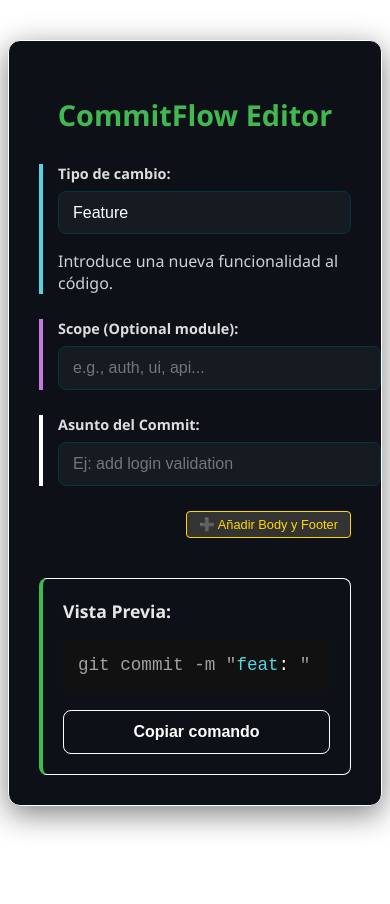
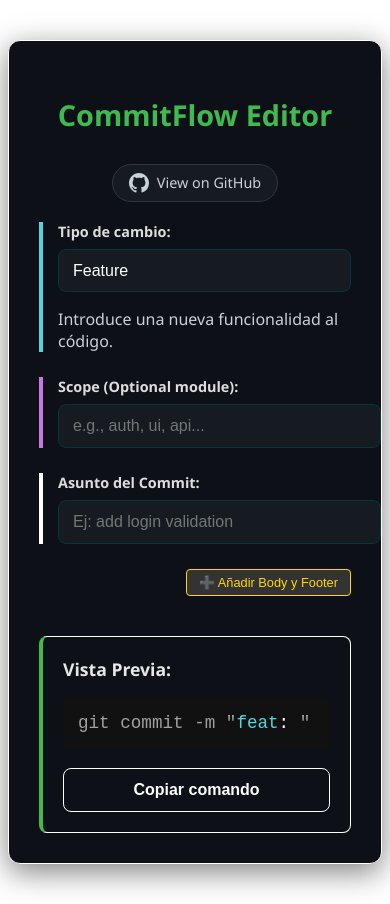
Before and after one commit to Ernesto-Sevilla/commit-flow, an Angular app: page / in a window 390 px wide. Before the commit the page ends 846 px from the top, so only its background shows below. Built offline with nearby package versions, Linux system fonts and the light colour scheme.

Commit message:
feat(ui): add GitHub repository link for project showcase
- Add a subtle 'View on GitHub' button to the main interface
- Implement hover animations and social icon for professional look
- Ensure responsive placement for portfolio visibility

```diff
--- a/src/app/features/commit-form/commit-form.html
+++ b/src/app/features/commit-form/commit-form.html
@@ -1,6 +1,14 @@
 <section class="commit-editor">
   <h2>CommitFlow Editor</h2>
 
+<div class="github-link-container">
+  <a href="https://github.com/Ernesto-Sevilla/commit-flow" target="_blank" class="github-link">
+    <svg xmlns="http://www.w3.org/2000/svg" width="20" height="20" fill="currentColor" viewBox="0 0 16 16">
+      <path d="M8 0C3.58 0 0 3.58 0 8c0 3.54 2.29 6.53 5.47 7.59.4.07.55-.17.55-.38 0-.19-.01-.82-.01-1.49-2.01.37-2.53-.49-2.69-.94-.09-.23-.48-.94-.82-1.13-.28-.15-.68-.52-.01-.53.63-.01 1.08.58 1.23.82.72 1.21 1.87.87 2.33.66.07-.52.28-.87.51-1.07-1.78-.2-3.64-.89-3.64-3.95 0-.87.31-1.59.82-2.15-.08-.2-.36-1.02.08-2.12 0 0 .67-.21 2.2.82.64-.18 1.32-.27 2-.27.68 0 1.36.09 2 .27 1.53-1.04 2.2-.82 2.2-.82.44 1.1.16 1.92.08 2.12.51.56.82 1.27.82 2.15 0 3.07-1.87 3.75-3.65 3.95.29.25.54.73.54 1.48 0 1.07-.01 1.93-.01 2.2 0 .21.15.46.55.38A8.012 8.012 0 0 0 16 8c0-4.42-3.58-8-8-8z"/>
+    </svg>
+    <span>View on GitHub</span>
+  </a>
+</div>
   <app-commit-header
     [selectedType]="selectedType"
     [scope]="scope"
--- a/src/app/features/commit-form/commit-form.scss
+++ b/src/app/features/commit-form/commit-form.scss
@@ -1,4 +1,5 @@
 @use '../../../styles/variables' as *;
+
 /* Global Reset: Consistent box sizing across the app */
 *,
 *::before,
@@ -30,4 +31,43 @@
     margin-bottom: 30px;
     font-size: 1.8rem;
   }
+
+  .github-link-container {
+    display: flex;
+    justify-content: center; // O 'flex-end' si lo quieres a la derecha
+    margin-bottom: 20px;
+  }
+
+  .github-link {
+    display: flex;
+    align-items: center;
+    gap: 8px;
+    padding: 8px 16px;
+
+    background-color: #161b22;
+    color: #c9d1d9;
+    text-decoration: none;
+    font-size: 0.9rem;
+    font-weight: 500;
+
+    border: 1px solid #30363d;
+    border-radius: 20px; // Estilo "píldora" que es muy moderno
+    transition: all 0.3s ease;
+
+    &:hover {
+      background-color: #21262d;
+      border-color: #8b949e;
+      color: #ffffff;
+      transform: translateY(-2px); // Pequeño salto hacia arriba
+      box-shadow: 0 4px 12px rgba(0, 0, 0, 0.3);
+    }
+
+    svg {
+      transition: transform 0.3s ease;
+    }
+
+    &:hover svg {
+      transform: rotate(10deg) scale(1.1); // El icono gira un poco al pasar el mouse
+    }
+  }
 }
```
